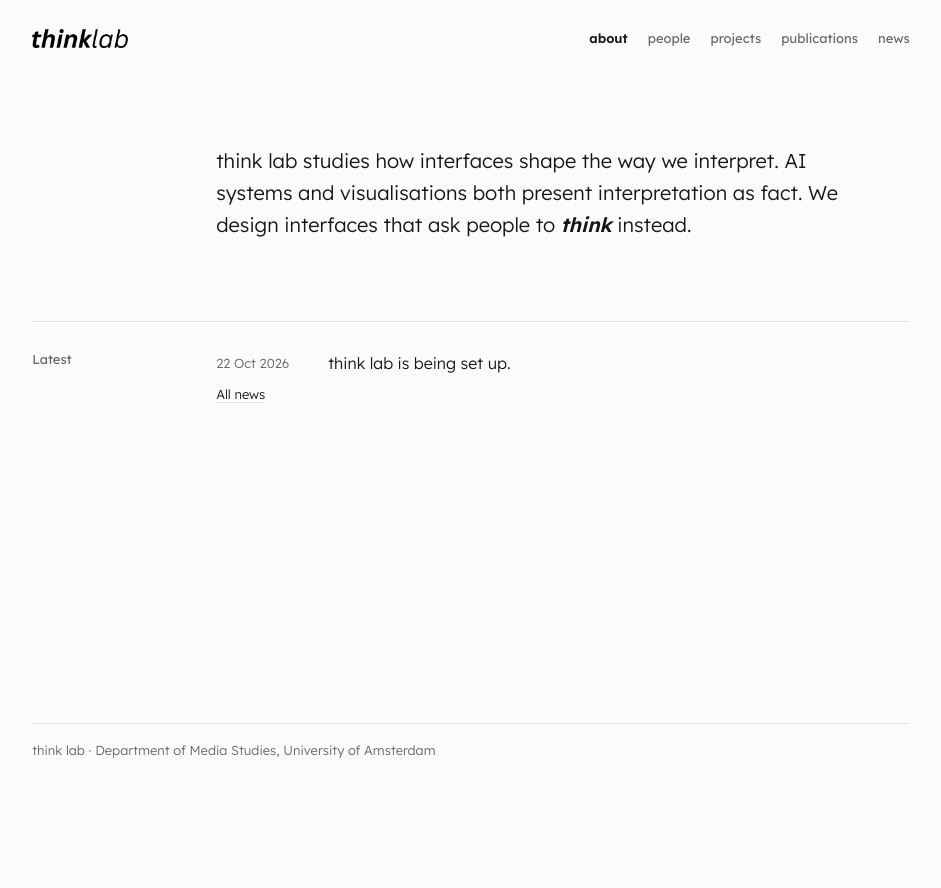
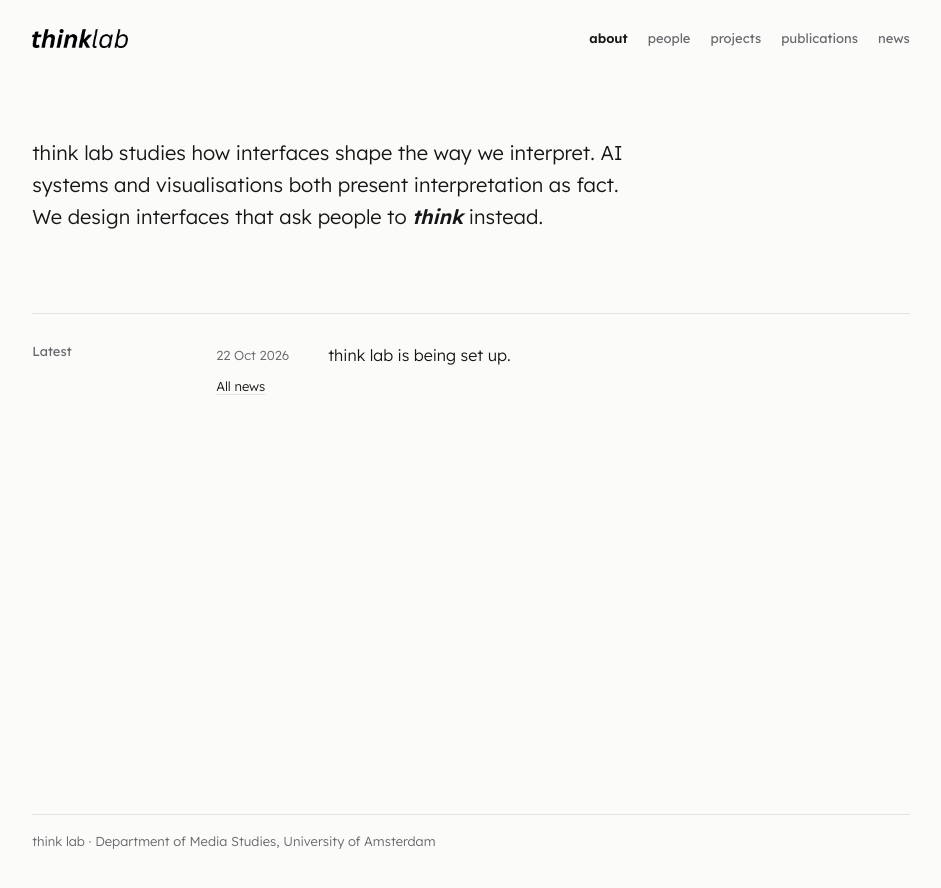
Before and after one commit to HLMQA/think, a Jekyll site: the page built from index.md, in a window 1280 px wide. Shown: the top 888 px of the page, without its empty margins (169-1110 px from the left). Built offline with Jekyll 4.4.1, drawn with Linux system fonts in a browser that asks for light colours.

Commit message:
Align intro to the page's left edge and anchor footer
Co-Authored-By: Claude Opus 5.5 (1M context) <noreply@anthropic.com>
Claude-Session: https://claude.ai/code/session_01TgR6aJ38HLEPLrkB6bpgPr

```diff
--- a/assets/css/site.css
+++ b/assets/css/site.css
@@ -22,6 +22,9 @@ html { -webkit-text-size-adjust: 100%; }
 body {
   margin: 0 auto;
   max-width: 980px;
+  min-height: 100vh;
+  display: flex;
+  flex-direction: column;
   padding: 28px max(20px, 4vw) 48px;
   background: var(--bg);
   color: var(--fg);
@@ -43,10 +46,9 @@ img { max-width: 100%; }
 .nav-links a[aria-current="page"] { font-weight: 600; }
 
 /* Page */
-.page { margin-top: 96px; min-height: 50vh; }
+.page { margin-top: 88px; flex: 1 0 auto; }
 .page-title { font-size: var(--s-lead); font-weight: 400; line-height: 1.4; margin-bottom: 48px; }
-.intro { display: grid; grid-template-columns: 160px minmax(0, 1fr); gap: 24px; }
-.intro p { grid-column: 2; font-size: var(--s-lead); font-weight: 300; line-height: 1.6; max-width: 32em; }
+.intro p { font-size: var(--s-lead); font-weight: 300; line-height: 1.6; max-width: 30em; }
 .intro em { font-style: italic; font-weight: 600; }
 
 .row { display: grid; grid-template-columns: 160px minmax(0, 1fr); gap: 24px; border-top: 1px solid var(--rule); padding-top: 24px; margin-top: 80px; }
@@ -82,12 +84,11 @@ h3 { font-size: var(--s-body); font-weight: 600; line-height: 1.4; }
 .pubs .year { font-size: var(--s-small); color: var(--muted); padding-top: 2px; font-variant-numeric: tabular-nums; }
 .pubs p { font-size: var(--s-small); color: var(--muted); margin-top: 4px; }
 
-.footer { margin-top: 128px; padding-top: 16px; border-top: 1px solid var(--rule); font-size: var(--s-small); color: var(--muted); }
+.footer { margin-top: 96px; padding-top: 16px; border-top: 1px solid var(--rule); font-size: var(--s-small); color: var(--muted); }
 
 @media (max-width: 640px) {
   .page { margin-top: 56px; }
-  .intro { grid-template-columns: 1fr; }
-  .intro p { grid-column: 1; font-size: 18px; }
+  .intro p { font-size: 18px; }
   .row { grid-template-columns: 1fr; gap: 12px; margin-top: 48px; }
   .cards { grid-template-columns: 1fr; }
   .person { flex-direction: column; gap: 16px; }
```
